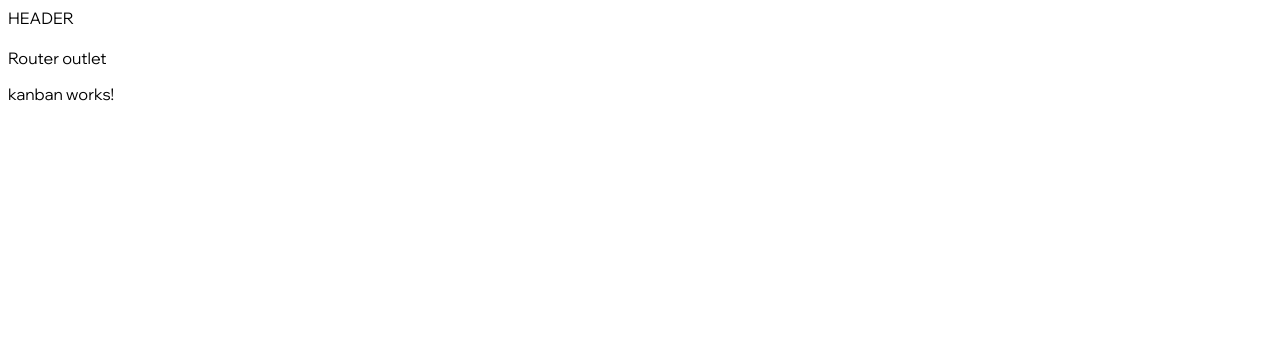
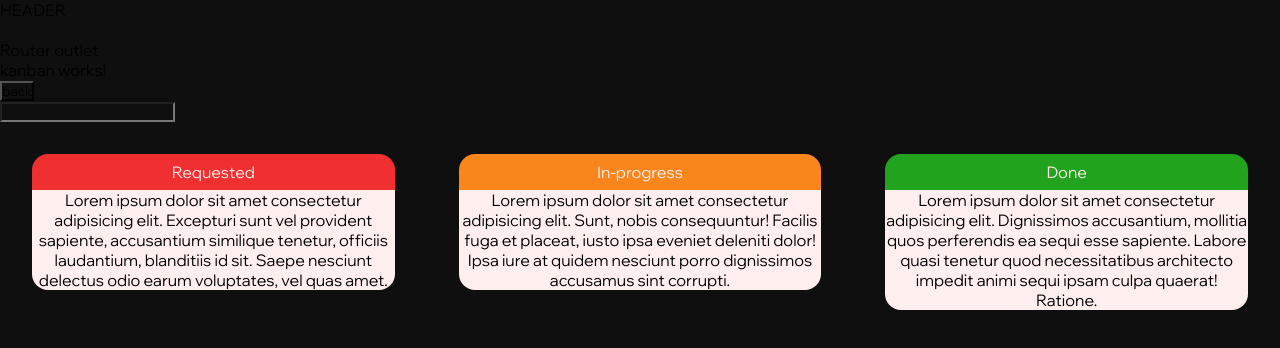
Before and after one commit to Organizacja-Przestepcza/ng-ban-kan, an Angular app: page /kanban-component in a window 1280 px wide. Shown: the top 348 px of the page. Built offline with nearby package versions, Linux system fonts and the light colour scheme.

Commit message:
cards  style

```diff
--- a/src/app/kanban/kanban.component.css
+++ b/src/app/kanban/kanban.component.css
@@ -0,0 +1,32 @@
+.flexbox-inline{
+    display: inline-flex;
+    width: 100%;
+}
+.card{
+    flex: 1;
+    word-break: keep-all;
+    text-align: center;
+    /* border: 0px solid #ffeeee; */
+    border-top: none;
+    height: 300px;
+    margin: 2em;
+}
+.card-header{
+    border-radius: 16px 16px 0em 0em;
+    color: #ffeeee;
+    padding: 0.5em 1em;
+}
+.card-body{
+    background-color: #ffeeee;
+    border-radius:0 0 16px 16px;
+
+}
+.header-red{
+    background-color: var(--red);
+}
+.header-orange{
+    background-color: #f8861c;
+}
+.header-green{
+    background-color: #22a31d;
+}
--- a/src/app/kanban/kanban.component.html
+++ b/src/app/kanban/kanban.component.html
@@ -1 +1,19 @@
 <p>kanban works!</p>
+<div>
+    <button routerLink="/welcome-page-component"> back </button>
+</div>
+<div class="input-area"><input type="text" name="note" id="note"></div>
+<div class="flexbox-inline">
+    <div class="card">
+        <div class="card-header header-red">Requested</div>
+        <div class="card-body">Lorem ipsum dolor sit amet consectetur adipisicing elit. Excepturi sunt vel provident sapiente, accusantium similique tenetur, officiis laudantium, blanditiis id sit. Saepe nesciunt delectus odio earum voluptates, vel quas amet.</div>
+    </div>
+    <div class="card">
+        <div class="card-header header-orange">In-progress</div>
+        <div class="card-body">Lorem ipsum dolor sit amet consectetur adipisicing elit. Sunt, nobis consequuntur! Facilis fuga et placeat, iusto ipsa eveniet deleniti dolor! Ipsa iure at quidem nesciunt porro dignissimos accusamus sint corrupti.</div>
+    </div>
+    <div class="card">
+        <div class="card-header header-green">Done</div>
+        <div class="card-body">Lorem ipsum dolor sit amet consectetur adipisicing elit. Dignissimos accusantium, mollitia quos perferendis ea sequi esse sapiente. Labore quasi tenetur quod necessitatibus architecto impedit animi sequi ipsam culpa quaerat! Ratione.</div>
+    </div>
+</div>
--- a/src/app/welcome-page/welcome-page.component.css
+++ b/src/app/welcome-page/welcome-page.component.css
@@ -3,13 +3,13 @@
 }
 .button {
     color: white;
-    font-size: 28px;
-    border-radius: 24px;
-    padding: 15px;
+    font-size: xx-large;
+    border-radius: 16px;
+    padding: .5em;
     cursor: pointer;
-    background-color: #f03030;
-    border-color: #f03030;
+    background-color:  var(--red);
     transition-duration: 300ms;
+    border: none;
 }
 .button:hover {
     background-color: #ffeeee;
--- a/src/styles.css
+++ b/src/styles.css
@@ -1,8 +1,16 @@
 /* You can add global styles to this file, and also import other style files */
+:root {
+    --red: #f03030 ;
+  }
+
 @font-face {
     font-family: "Wix";
     src: local("Wix"), url(/assets/fonts/WixMadeforDisplay/WixMadeforDisplay-Regular.ttf) format("truetype");
 }
 *{
     font-family: Wix;
+    background-color: #0f0f0f;
+    margin: 0;
+    padding: 0;
+    margin: auto;
 }
```
